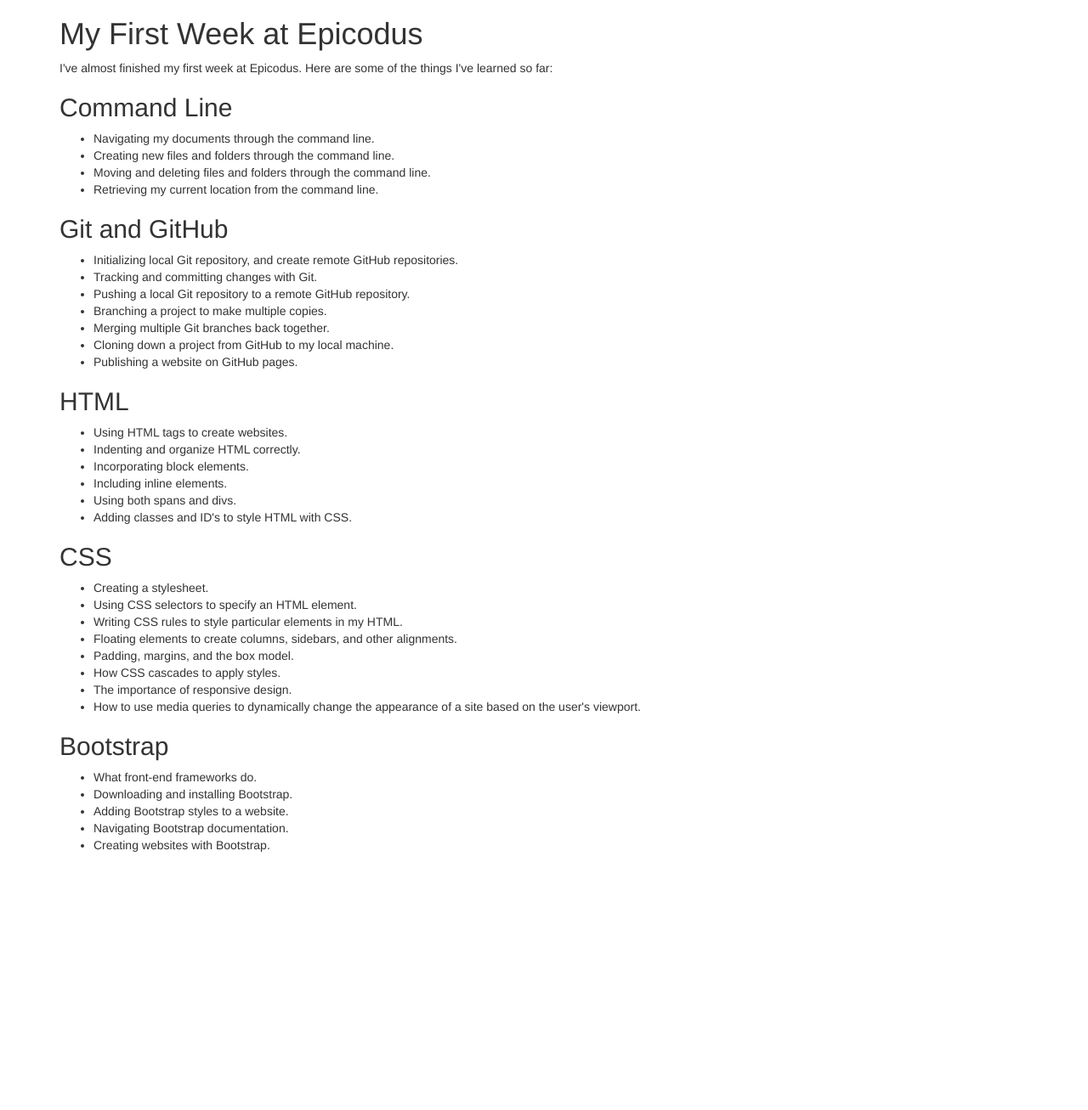
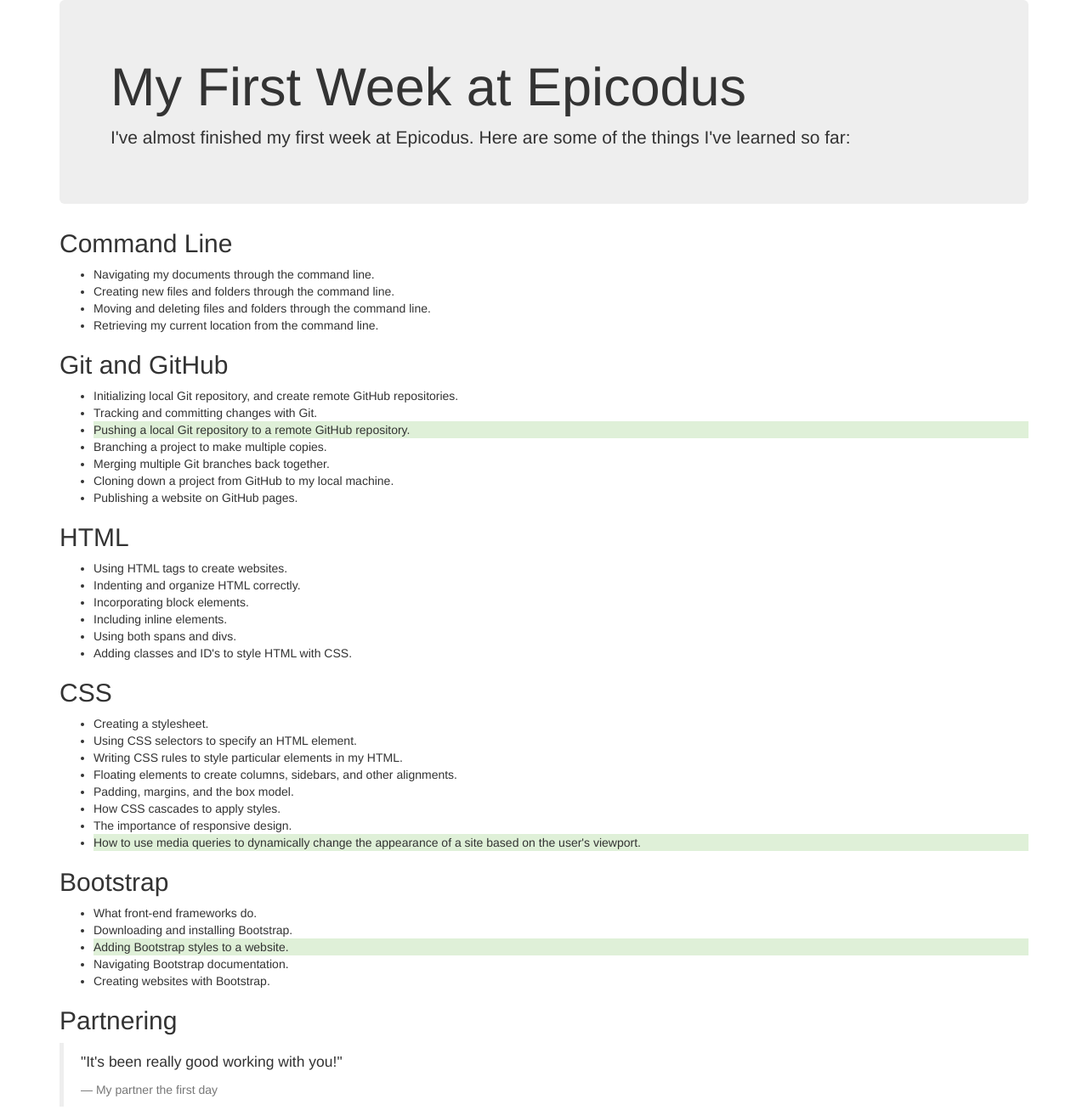
Before and after one commit to slaughtr/week-in-review, a plain HTML site: page index.html in a window 1280 px wide. Shown: the whole page at 85% size. Before the commit the page ends 1015 px from the top, so only its background shows below. Drawn offline with Linux system fonts and the light colour scheme.

Commit message:
add jumbotron, partnering quote, and big success class

```diff
--- a/index.html
+++ b/index.html
@@ -5,11 +5,13 @@
     <link href="css/bootstrap.css" rel="stylesheet" type="text/css">
   </head>
   <body>
-      <div class="container">
-      <h1>My First Week at Epicodus</h1>
-      <p>
-        I've almost finished my first week at Epicodus. Here are some of the things I've learned so far:
-      </p>
+    <div class="container">
+      <div class="jumbotron">
+        <h1>My First Week at Epicodus</h1>
+        <p>
+          I've almost finished my first week at Epicodus. Here are some of the things I've learned so far:
+        </p>
+      </div>
       <h2>Command Line</h2>
       <ul>
         <li>Navigating my documents through the command line.</li>
@@ -21,7 +23,7 @@
       <ul>
         <li>Initializing local Git repository, and create remote GitHub repositories.</li>
         <li>Tracking and committing changes with Git.</li>
-        <li>Pushing a local Git repository to a remote GitHub repository.</li>
+        <li class="bg-success">Pushing a local Git repository to a remote GitHub repository.</li>
         <li>Branching a project to make multiple copies.</li>
         <li>Merging multiple Git branches back together.</li>
         <li>Cloning down a project from GitHub to my local machine.</li>
@@ -45,16 +47,21 @@
         <li>Padding, margins, and the box model.</li>
         <li>How CSS cascades to apply styles.</li>
         <li>The importance of responsive design.</li>
-        <li>How to use media queries to dynamically change the appearance of a site based on the user's viewport.</li>
+        <li class="bg-success">How to use media queries to dynamically change the appearance of a site based on the user's viewport.</li>
       </ul>
       <h2>Bootstrap</h2>
       <ul>
         <li>What front-end frameworks do.</li>
         <li>Downloading and installing Bootstrap.</li>
-        <li>Adding Bootstrap styles to a website.</li>
+        <li class="bg-success">Adding Bootstrap styles to a website.</li>
         <li>Navigating Bootstrap documentation.</li>
         <li>Creating websites with Bootstrap.</li>
       </ul>
+      <h2>Partnering</h2>
+       <blockquote>
+         <p>"It's been really good working with you!"</p>
+         <footer>My partner the first day</footer>
+       </blockquote>
     </div>
   </body>
 </html>
```
